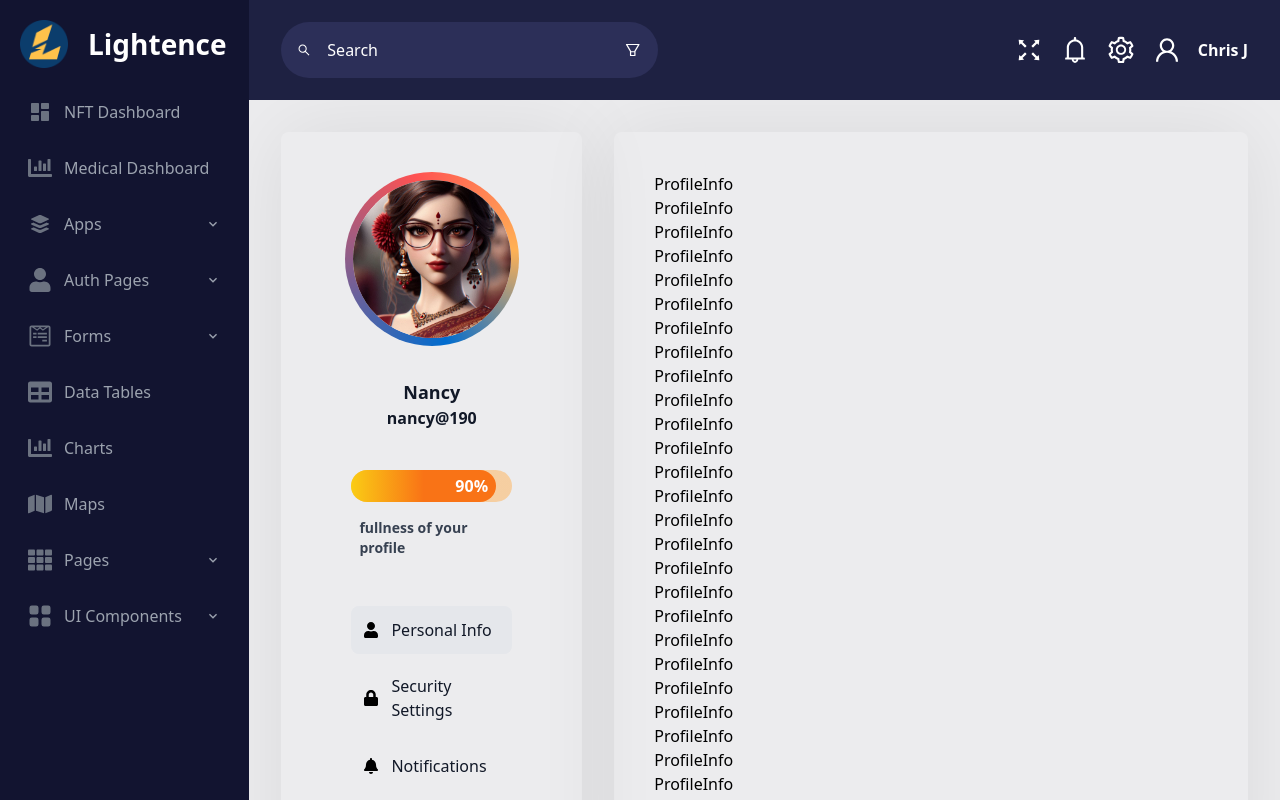
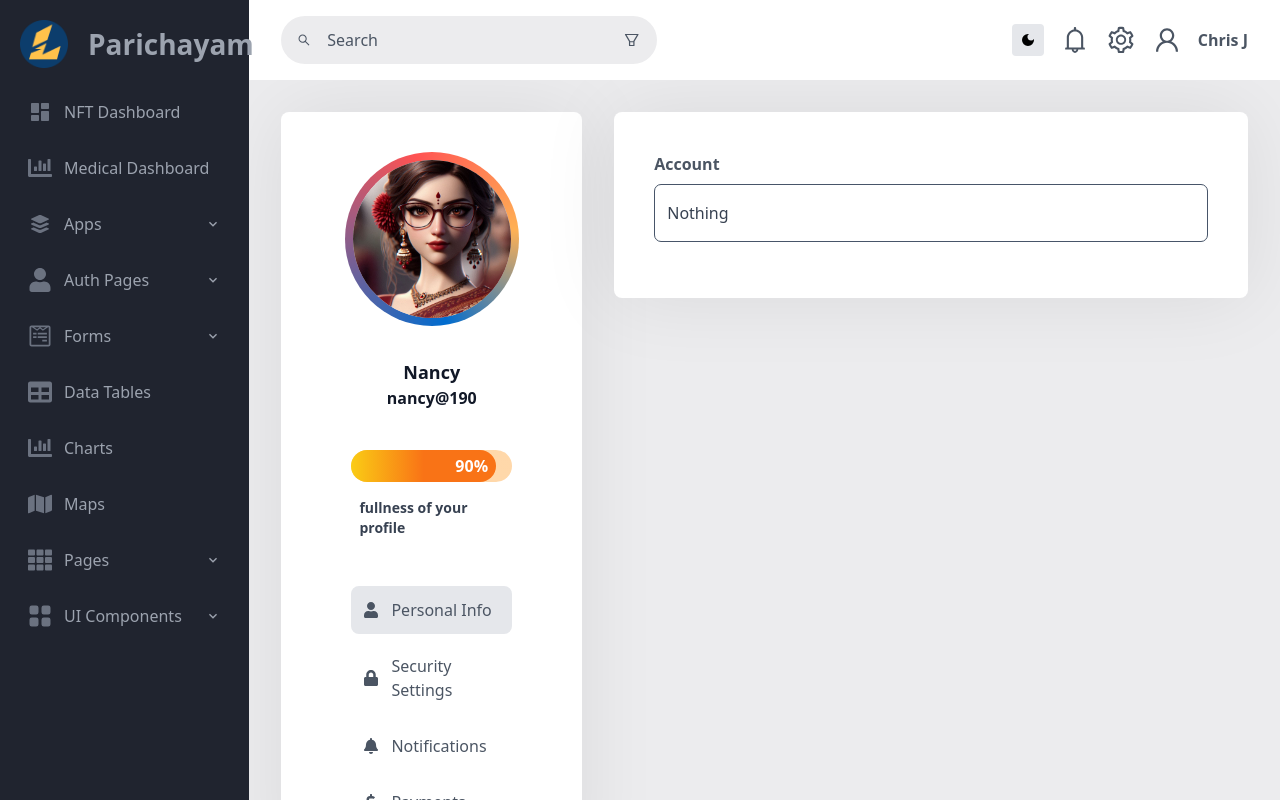
Before and after one commit to Slasher190/my-portfolio, a Next.js app: page /profile/profile-info in a window 1280 px wide. Built offline with nearby package versions, Linux system fonts and the light colour scheme.

Commit message:
[MP-057] - Fixed light and dark mode issues

```diff
--- a/app/(auth)/login/page.tsx
+++ b/app/(auth)/login/page.tsx
@@ -146,7 +146,7 @@ const Authentication = () => {
               Login
             </button>
           </form>
-          <h1 className="text-gray-900 mb-4 mt-4 dark:text-gray-300">
+          <h1 className="text-gray-900 dark:text-gray-300 mb-4 mt-4 ">
             No account?
             <a href="#" className="text-blue-500 dark:text-blue-400">
               Create one
--- a/app/(home)/layout.tsx
+++ b/app/(home)/layout.tsx
@@ -17,11 +17,11 @@ const RootLayout: React.FC<RootLayoutProps> = ({ children }) => {
   return (
     <html lang="en">
       <body>
-        <div className="flex w-[100vw] h-[100vh] overflow-hidden bg-white">
+        <div className="flex w-[100vw] h-[100vh] overflow-hidden bg-light-background dark:bg-dark-surface">
           <Sidebar setMobile={setMobile} mobile={mobile} />
           <div className="flex flex-col w-full">
             <Navbar setMobile={setMobile} mobile={mobile} />
-            <div className="grid h-full w-full bg-light-surface dark:bg-dark-background overflow-auto">
+            <div className="grid h-full w-full bg-light-background dark:bg-dark-surface overflow-auto">
               {children}
             </div>
           </div>
--- a/app/(home)/profile/layout.tsx
+++ b/app/(home)/profile/layout.tsx
@@ -24,8 +24,8 @@ const ProfileLayout: React.FC<{ children: ReactNode }> = ({ children }) => {
     { icon: <FaDollarSign />, text: "Payments", link: "/profile/payment" },
   ];
   return (
-    <div className="grid lg:grid-cols-3 gap-8 p-8 h[100%] grid-cols-1">
-      <div className="col-span-1 text-black bg-surface rounded-lg shadow-flat self-start">
+    <div className="grid lg:grid-cols-3 gap-8 p-8 h[100%] grid-cols-1 bg-light-surface dark:bg-dark-background">
+      <div className="col-span-1 text-gray-900 dark:text-gray-300 bg-light-background dark:bg-dark-surface rounded-lg shadow-flat self-start">
         <div className="grid grid-cols-1 md:grid-cols-2 lg:grid-cols-1 max-h-fit">
           <div
             className={`py-10 ${screenSize === "tablet" && "p-10"} rounded-lg col-span-1 flex flex-col items-center`}
@@ -37,7 +37,7 @@ const ProfileLayout: React.FC<{ children: ReactNode }> = ({ children }) => {
                   "conic-gradient(from -35.18deg at 50% 50%, rgb(0, 108, 207) -154.36deg, rgb(255, 82, 82) 24.13deg, rgb(255, 177, 85) 118.76deg, rgb(0, 108, 207) 205.64deg, rgb(255, 82, 82) 384.13deg)",
               }}
             >
-              <div className="w-full h-full rounded-full bg-white flex items-center justify-center">
+              <div className="w-full h-full rounded-full bg-light-surface dark:bg-dark-background flex items-center justify-center">
                 <Image
                   src={profilePic.src}
                   alt="profile"
@@ -62,7 +62,7 @@ const ProfileLayout: React.FC<{ children: ReactNode }> = ({ children }) => {
             <div
               className={`pb-10  w-[80%] ${(screenSize === "mobile" || screenSize === "tablet") && "p-0 md:p-10"} col-span-1  flex  md:px-10`}
             >
-              <div className="w-[100%] ">
+              <div className="w-[100%] text-gray-600 dark:text-gray-400">
                 {menuItems.map((item, index) => (
                   <MenuItem
                     key={index}
@@ -77,7 +77,7 @@ const ProfileLayout: React.FC<{ children: ReactNode }> = ({ children }) => {
           </div>
         </div>
       </div>
-      <div className="p-10 lg:col-span-2 col-span-1 row-auto max-h-fit text-black bg-surface rounded-lg shadow-flat h-auto">
+      <div className="p-10 lg:col-span-2 col-span-1 row-auto max-h-fit text-black bg-light-background dark:bg-dark-surface rounded-lg shadow-flat h-auto">
         {children}
       </div>
     </div>
--- a/app/(home)/profile/profile-info/page.tsx
+++ b/app/(home)/profile/profile-info/page.tsx
@@ -1,36 +1,17 @@
+"use client";
+import Input from "@app/components/Input";
 import React from "react";
 
 const ProfileInfo = () => {
   return (
     <div>
-      ProfileInfo
-      <div>ProfileInfo</div>
-      <div>ProfileInfo</div>
-      <div>ProfileInfo</div>
-      <div>ProfileInfo</div>
-      <div>ProfileInfo</div>
-      <div>ProfileInfo</div>
-      <div>ProfileInfo</div>
-      <div>ProfileInfo</div>
-      <div>ProfileInfo</div>
-      <div>ProfileInfo</div>
-      <div>ProfileInfo</div>
-      <div>ProfileInfo</div>
-      <div>ProfileInfo</div>
-      <div>ProfileInfo</div>
-      <div>ProfileInfo</div>
-      <div>ProfileInfo</div>
-      <div>ProfileInfo</div>
-      <div>ProfileInfo</div>
-      <div>ProfileInfo</div>
-      <div>ProfileInfo</div>
-      <div>ProfileInfo</div>
-      <div>ProfileInfo</div>
-      <div>ProfileInfo</div>
-      <div>ProfileInfo</div>
-      <div>ProfileInfo</div>
-      <div>ProfileInfo</div>
-      <div>ProfileInfo</div>
+      <Input
+        type="text"
+        onChange={(e) => console.log(e.target.value)}
+        label="Account"
+        value="Nothing"
+        placeholder="testing"
+      />
     </div>
   );
 };
--- a/app/(home)/profile/security-setting/page.tsx
+++ b/app/(home)/profile/security-setting/page.tsx
@@ -1,7 +1,9 @@
 import React from "react";
 
 const SecuritySetting = () => {
-  return <div>SecuritySetting</div>;
+  return (
+    <div className="text-gray-600 dark:text-gray-400">SecuritySetting</div>
+  );
 };
 
 export default SecuritySetting;
--- a/components/Input/index.tsx
+++ b/components/Input/index.tsx
@@ -1,10 +1,36 @@
-import React from "react";
+import React, { ChangeEventHandler } from "react";
 
-const Input = () => {
+interface InputProps {
+  type: string;
+  placeholder?: string;
+  value: string;
+  onChange: ChangeEventHandler<HTMLInputElement>;
+  label: string;
+}
+
+const Input: React.FC<InputProps> = ({
+  type,
+  placeholder,
+  value,
+  onChange,
+  label,
+}) => {
   return (
-    <div>
-      <label></label>
-      <input />
+    <div className="mb-4 w-full">
+      <label
+        className="block text-gray-600 dark:text-gray-400 text-md font-bold mb-2"
+        htmlFor={label}
+      >
+        {label}
+      </label>
+      <input
+        id={label}
+        type={type}
+        placeholder={placeholder}
+        value={value}
+        onChange={onChange}
+        className="w-full border border-slate-600 appearance-none focus:shadow-outline focus:outline-none rounded-[7px] px-3 py-4 bg-light-background dark:bg-dark-surface text-gray-700 dark:text-gray-300"
+      />
     </div>
   );
 };
--- a/components/Navbar/Navbar.tsx
+++ b/components/Navbar/Navbar.tsx
@@ -5,11 +5,12 @@ import {
   AiOutlineBell,
   AiOutlineSetting,
   AiOutlineUser,
-  AiOutlineFullscreen,
+  // AiOutlineFullscreen,
   AiOutlineFilter,
   AiOutlineSearch,
 } from "react-icons/ai";
 import { FaBars } from "react-icons/fa";
+import ThemeToggleIcon from "@app/components/ThemeToggleIcon";
 import FloatingSearch from "./FloatingSearch"; // Adjust the import path as needed
 
 interface NavbarProps {
@@ -21,19 +22,19 @@ const Navbar: React.FC<NavbarProps> = ({ setMobile, mobile }) => {
   const [isModalOpen, setIsModalOpen] = useState(false);
 
   return (
-    <nav className="flex justify-between items-center h-[100px] w-full p-3 gap-3 md:p-8 bg-[#1e2142] text-white">
+    <nav className="flex justify-between items-center h-[80px] w-full p-2 gap-3 md:p-8 bg-light-background dark:bg-dark-surface text-gray-600 dark:text-gray-400">
       <div
         className={`text-[24px] ${mobile ? "hidden" : ""} md:hidden cursor-pointer`}
         onClick={() => setMobile(!mobile)}
       >
         <FaBars />
       </div>
-      <div className="hidden md:flex-[0.5] px-4 py-2 rounded-[40px] bg-[#2c2f58] md:flex items-center">
+      <div className="hidden md:flex-[0.5] px-4 py-2 rounded-[40px] bg-light-surface dark:bg-dark-background md:flex items-center">
         <AiOutlineSearch />
         <input
           type="text"
           placeholder="Search"
-          className="w-full p-2 px-4 rounded-full bg-transparent text-white placeholder-white focus:outline-none"
+          className="w-full p-1 px-4 rounded-full bg-transparent text-gray-600 dark:text-gray-400 placeholder-gray-600 dark:placeholder-gray-400 focus:outline-none"
         />
         <AiOutlineFilter className="ml-2 text-xl" />
       </div>
@@ -46,7 +47,8 @@ const Navbar: React.FC<NavbarProps> = ({ setMobile, mobile }) => {
         <NavbarIcon Icon={AiOutlineSetting} />
       </div>
       <div className="hidden md:flex ml-auto items-center gap-4">
-        <NavbarIcon Icon={AiOutlineFullscreen} />
+        {/* <NavbarIcon Icon={AiOutlineFullscreen} /> */}
+        <ThemeToggleIcon />
         <NavbarIcon Icon={AiOutlineBell} />
         <NavbarIcon Icon={AiOutlineSetting} />
         <NavbarIcon Icon={AiOutlineUser} />
--- a/components/Sidebar/Sidebar.tsx
+++ b/components/Sidebar/Sidebar.tsx
@@ -20,7 +20,7 @@ const Sidebar: React.FC<Props> = ({ mobile, setMobile }) => {
 
   return (
     <div
-      className={`bg-[#121430] ${screen === "mobile" ? "absolute z-[2]" : "block"} h-screen ${
+      className={`bg-dark-surface ${screen === "mobile" ? "absolute z-[2]" : "block"} h-screen ${
         open || screen === "desktop" || mobile
           ? "w-[300px]"
           : screen === "mobile"
@@ -36,11 +36,11 @@ const Sidebar: React.FC<Props> = ({ mobile, setMobile }) => {
           alt="Logo"
         />
         {(screen === "desktop" || open || mobile) && (
-          <p className="text-[28px] font-semibold text-white">Lightence</p>
+          <p className="text-[28px] font-semibold text-gray-400">Parichayam</p>
         )}
         <FaXmark
           onClick={() => setMobile(!mobile)}
-          className="text-[24px] md:hidden text-white"
+          className="text-[24px] md:hidden text-gray-400"
         />
         {screen !== "desktop" && !mobile && (
           <div
@@ -50,9 +50,9 @@ const Sidebar: React.FC<Props> = ({ mobile, setMobile }) => {
             onClick={() => setOpen(!open)}
           >
             {open ? (
-              <FaChevronLeft className="text-white" />
+              <FaChevronLeft className="text-gray-400" />
             ) : (
-              <FaChevronRight className="text-white" />
+              <FaChevronRight className="text-gray-400" />
             )}
           </div>
         )}
--- a/components/Ui/MenuItem.tsx
+++ b/components/Ui/MenuItem.tsx
@@ -19,10 +19,10 @@ const MenuItem: React.FC<MenuItemProps> = ({
   return (
     <div
       onClick={() => router.push(link)}
-      className={`flex items-center p-3 my-2 rounded-lg ${active ? "bg-gray-200" : "hover:bg-gray-200"} cursor-pointer`}
+      className={`flex items-center p-3 my-2 rounded-lg ${active ? "bg-gray-200 dark:bg-gray-700" : "hover:bg-gray-200 hover:dark:bg-gray-700"} cursor-pointer`}
     >
       <div className="mr-3">{icon}</div>
-      <span className="text-gray-900">{text}</span>
+      <span className="text-gray-600 dark:text-gray-400">{text}</span>
     </div>
   );
 };
```
